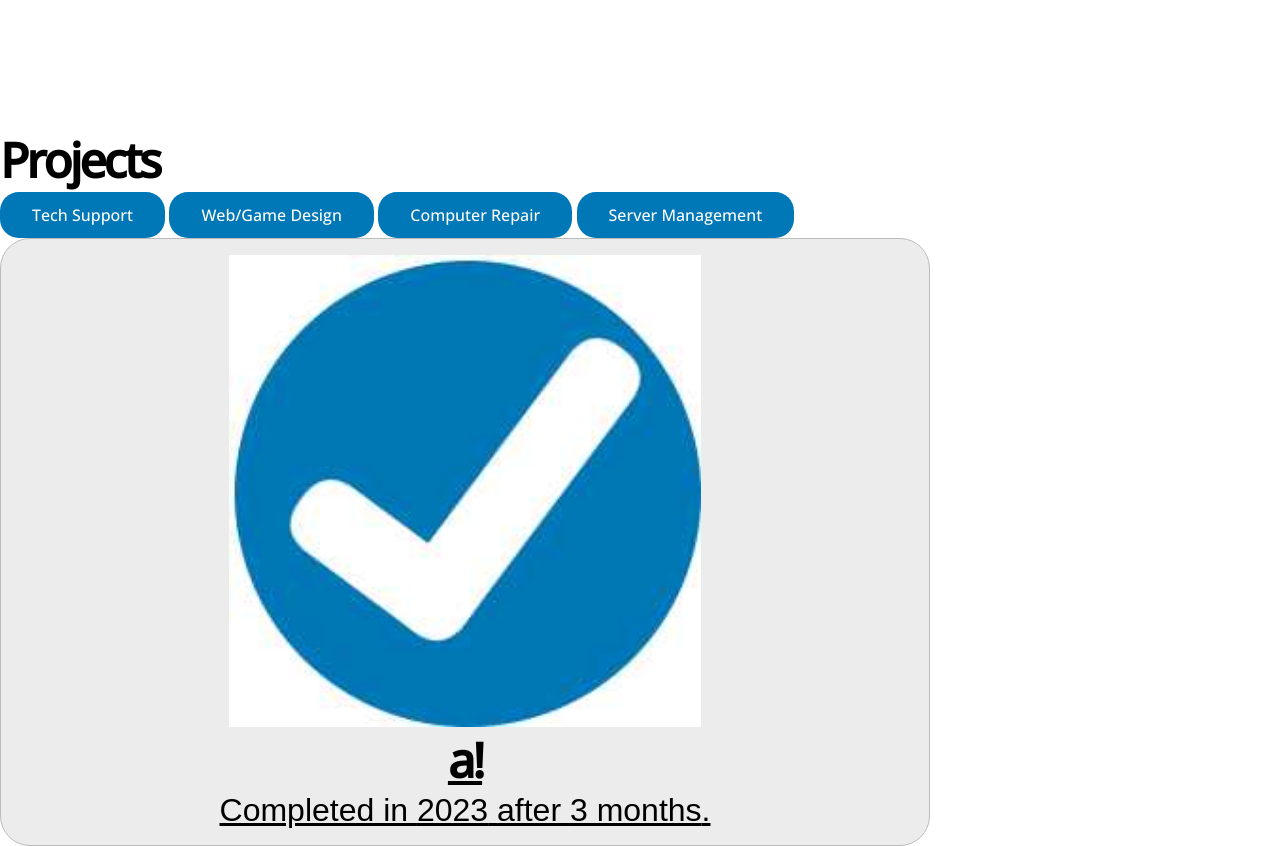
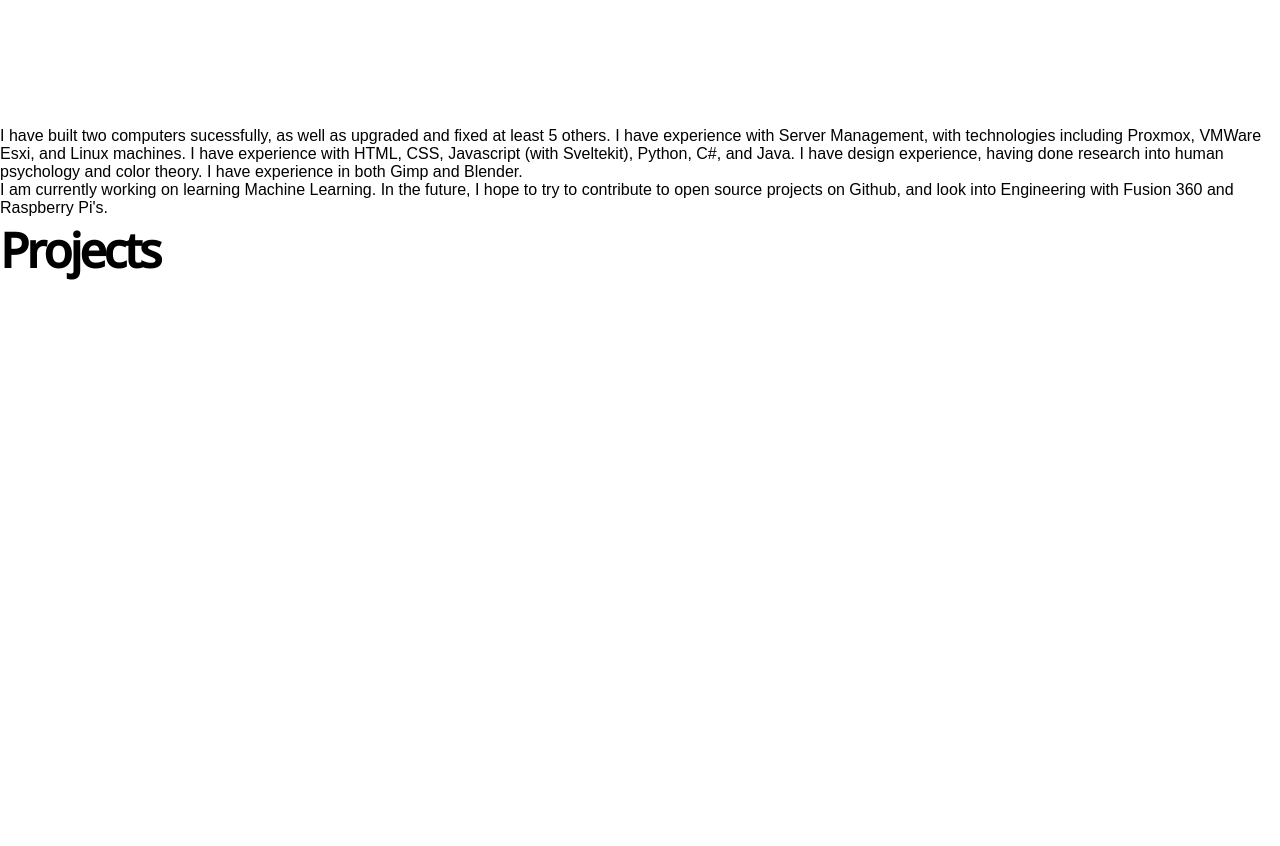
Before and after one commit to Jax-Hax/ComputerKidVA, a SvelteKit app: page /about in a window 1280 px wide. Shown: the part 461-1307 px from the top of the page. After the commit the page ends 800 px from the top, so only its background shows below. Built offline with nearby package versions, Linux system fonts and the light colour scheme; a web font is replaced by a local one.

Commit message:
redid about me

```diff
--- a/src/routes/about/+page.svelte
+++ b/src/routes/about/+page.svelte
@@ -1,88 +1,20 @@
-<script>
-  /**
-	 * @param {number} projectNum
-	 */
-  function setProject(projectNum) {
-		if(projectNum == 0){
-      projects = techSupport;
-    }
-    else if(projectNum == 1){
-      projects = webDes;
-    }
-    else if(projectNum == 2){
-      projects = compRepair;
-    }
-    else{
-      projects = server;
-    }
-	}
-	/**
-	 * @type {any[]}
-	 */
-
-  let compRepair = [
-		{
-			name: 'Successfully built and upgraded multiple desktops.',
-			image: '/checkmark(1).jpg',
-			time: '2 days each',
-			dateFinished: 2020-22,
-			link: 'https://computerkidva.com',
-			description: 'A website for my small business.'
-		}
-	];
-  let techSupport = [
-		{
-			name: 'a!',
-			image: '/checkmark(1).jpg',
-			time: '3 months',
-			dateFinished: 2023,
-			link: 'https://computerkidva.com',
-			description: 'A website for my small business.'
-		}
-	];
-  let webDes = [
-		{
-			name: 'b!',
-			image: '/checkmark(1).jpg',
-			time: '3 months',
-			dateFinished: 2023,
-			link: 'https://computerkidva.com',
-			description: 'A website for my small business.'
-		}
-	];
-  let server = [
-		{
-			name: 'c!',
-			image: '/checkmark(1).jpg',
-			time: '3 months',
-			dateFinished: 2023,
-			link: 'https://computerkidva.com',
-			description: 'A website for my small business.'
-		}
-	];
-  let projects = techSupport;
-</script>
 <section id="aboutMeHeader">
 <h1>Jax Bulbrook</h1>
 <p>I am a Systems Engineer, doing both hardware (tech support, product consulting, server management, and computer building) and software (website and game development)</p>
 </section>
+<section id="experience">
+I have built two computers sucessfully, as well as upgraded and fixed at least 5 others.
+I have experience with Server Management, with technologies including Proxmox, VMWare Esxi, and Linux machines.
+I have experience with HTML, CSS, Javascript (with Sveltekit), Python, C#, and Java.
+I have design experience, having done research into human psychology and color theory.
+I have experience in both Gimp and Blender.
+</section>
+<section id="workingOn">
+I am currently working on learning Machine Learning. In the future, I hope to try to contribute to open source projects on Github, and look into Engineering with Fusion 360 and Raspberry Pi's.
+</section>
 <h1>Projects</h1>
-<button on:click={() => setProject(0)}>Tech Support</button>
-<button on:click={() => setProject(1)}>Web/Game Design</button>
-<button on:click={() => setProject(2)}>Computer Repair</button>
-<button on:click={() => setProject(3)}>Server Management</button>
-<section id="Grid">
-	{#each projects as project}
-		<a href={project.link} target="”_blank”"
-			><div class="GridItem">
-				<img src={project.image} alt={'Picture of ' + project.name} />
-				<h1>{project.name}</h1>
-				<p>Completed in {project.dateFinished} after {project.time}.</p>
-			</div></a
-		>
-	{/each}
+<section id="project1">
 </section>
-
 <style>
   #aboutMeHeader{
     padding: 8em 3em;
```
Also changed, not shown: 1 other file (tests, documents, lock files or other folders).
